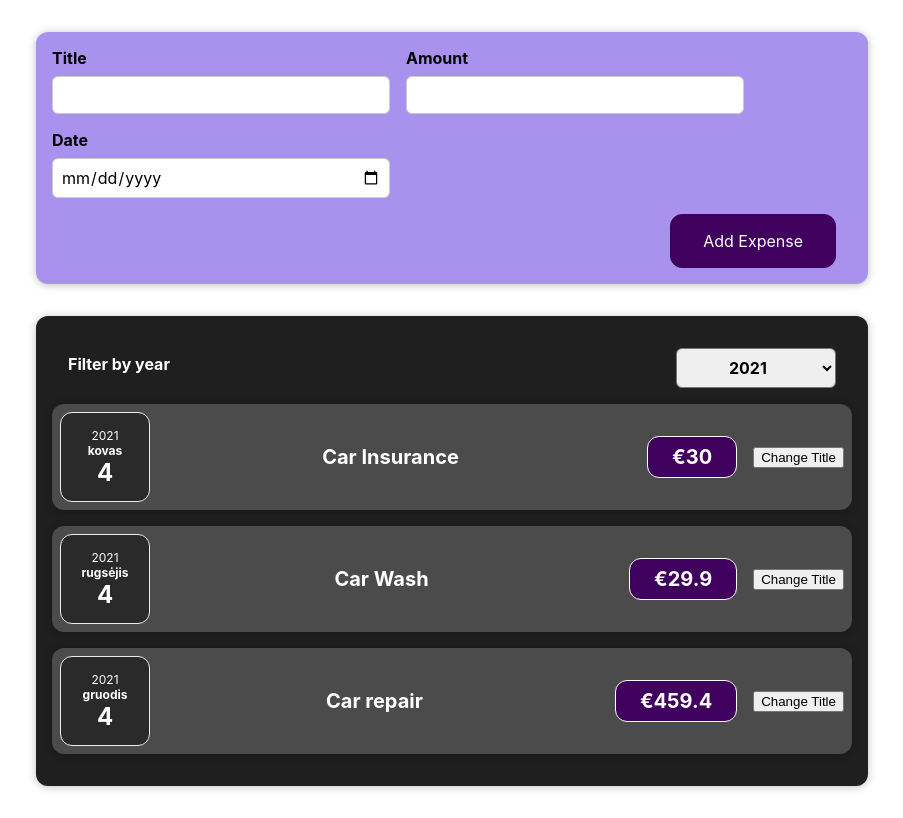
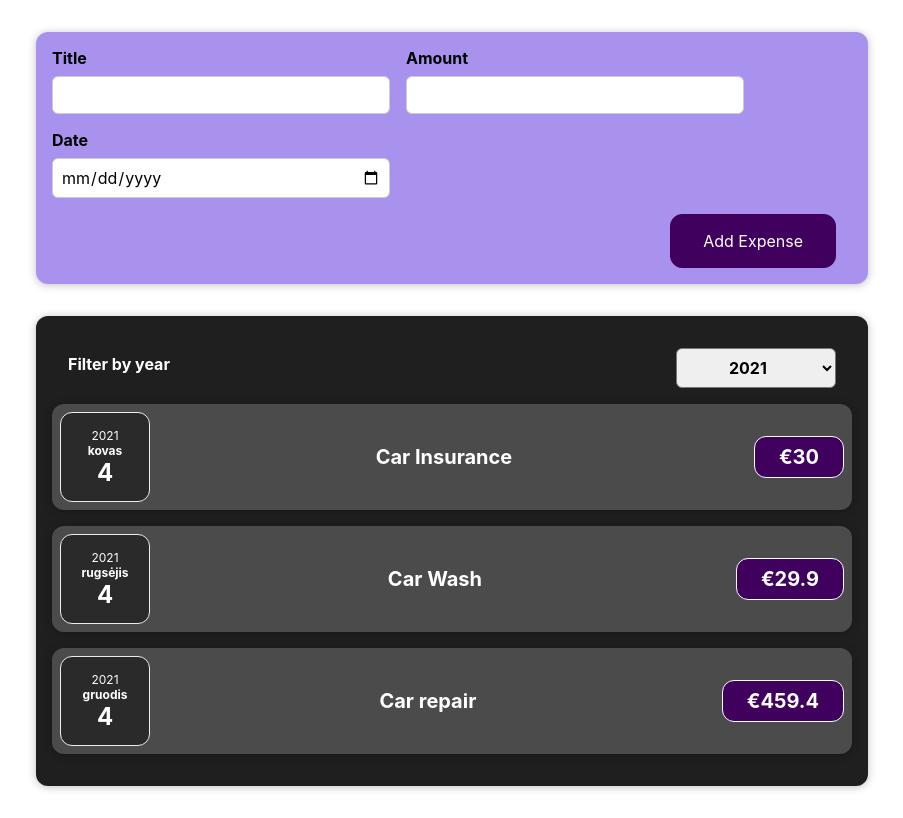
Before and after one commit to rolandasan/react-complete-guide, a React (Create React App) app: page / in a window 1280 px wide. Shown: the whole page, without its empty margins (188-1091 px from the left). Built offline with nearby package versions, Linux system fonts and the light colour scheme.

Commit message:
Removed button from ExpenseItem component

```diff
--- a/src/components/expenses/ExpenseItem.tsx
+++ b/src/components/expenses/ExpenseItem.tsx
@@ -23,7 +23,6 @@ export const ExpenseItem: React.FC<ExpenseItemProps> = (props) => {
                 <div data-testid='expense-item-price' className='expense-item__price'>
                     €{expense.amount}
                 </div>
-                <button onClick={clickHandler}>Change Title</button>
             </div>
         </Card>
     );
```
